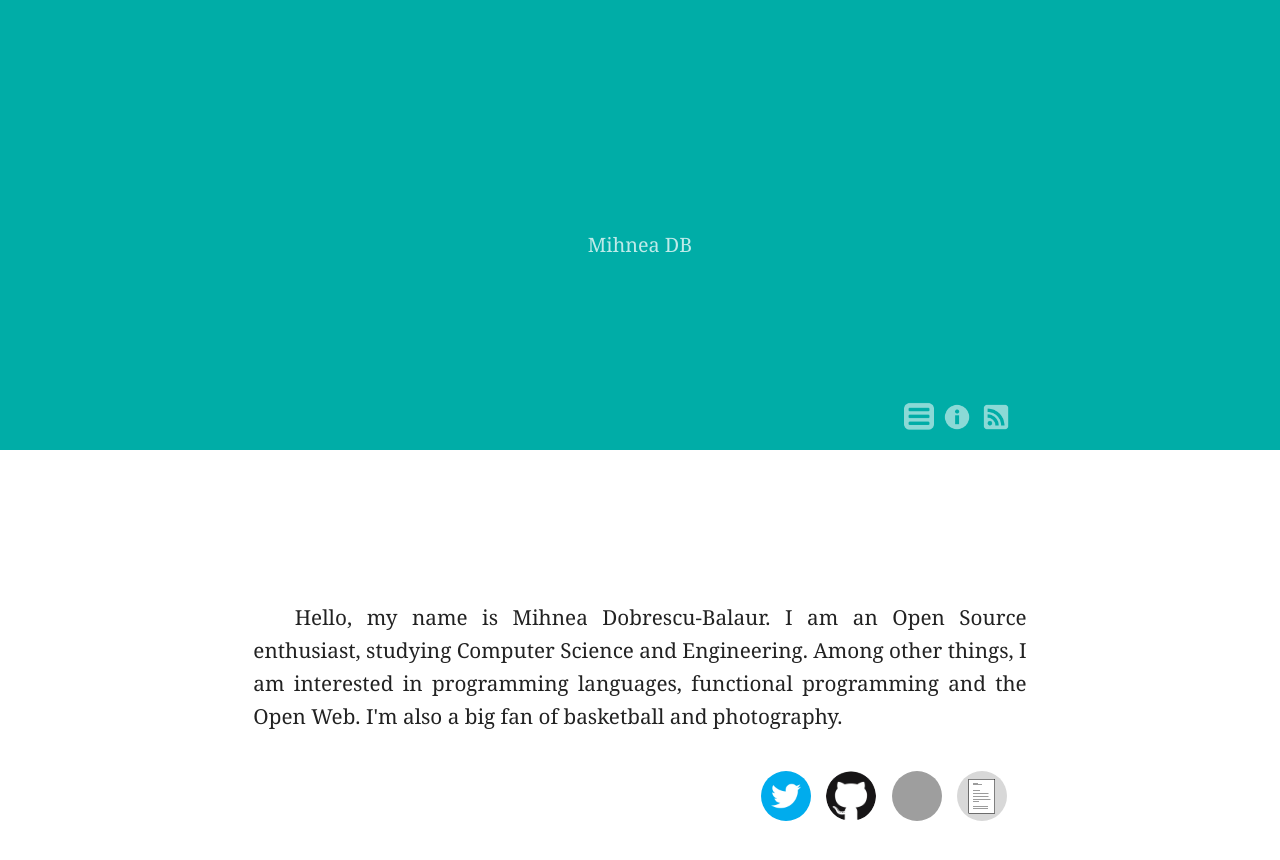
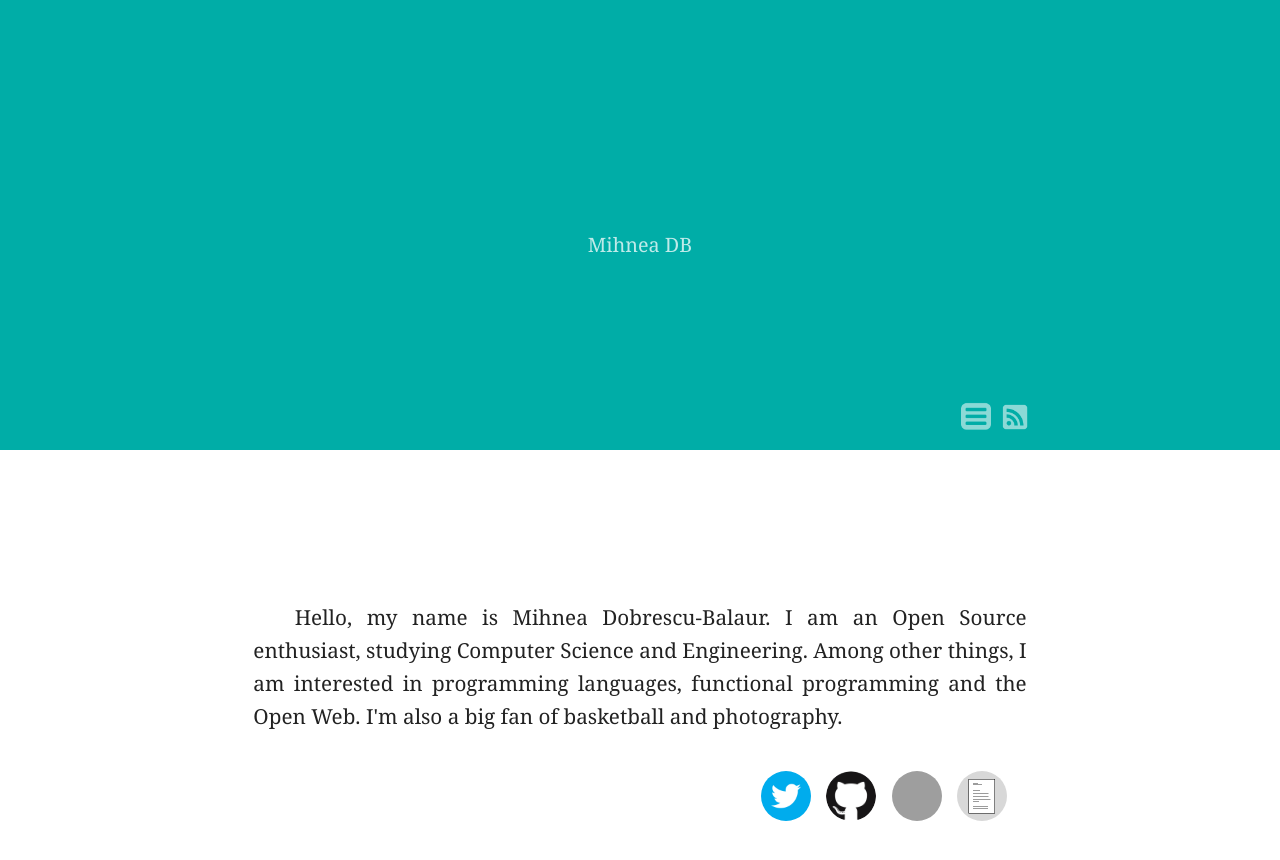
Before and after one commit to mihneadb/mihneadb.github.io, a Jekyll site: the page built from about/index.html, in a window 1280 px wide. Shown: the top 860 px of the page. Built offline with Jekyll 4.4.1, drawn with Linux system fonts in a browser that asks for light colours; Markdown is read by kramdown in place of the engine named in the settings; grey boxes are pictures that could not be loaded.

Commit message:
no about link on about page

```diff
--- a/_includes/header.html
+++ b/_includes/header.html
@@ -65,7 +65,9 @@
             {% if page.homepage != true %}
                 <a href="/"><img class="header-icon" src="/img/home.png" alt="Home"></a>
             {% endif %}
-            <a href="/about"><img class="header-icon" src="/img/info.png" alt="About"></a>
+            {% if page.about != true %}
+                <a href="/about"><img class="header-icon" src="/img/info.png" alt="About"></a>
+            {% endif %}
             <a href="http://www.mihneadb.net/feed.xml"><img class="header-icon" src="/img/rss.png" alt="RSS"></a>
         </div>
     </div>
--- a/about/index.html
+++ b/about/index.html
@@ -1,6 +1,7 @@
 ---
 layout: default
 displays_title: true
+about: true
 ---
 
 <div class="bigger-text about">
```
